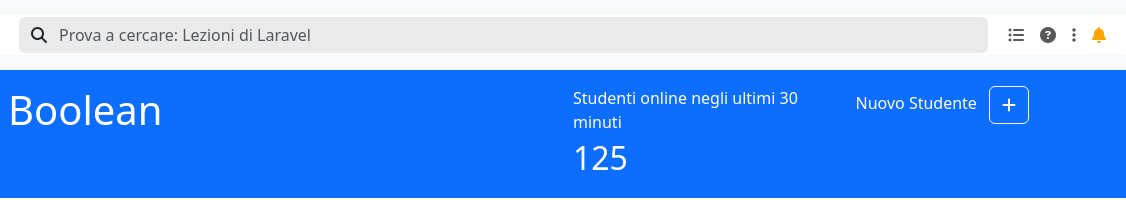
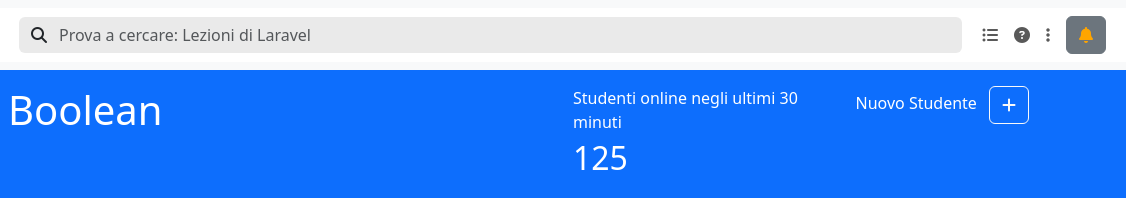
Before and after one commit to GiuseppeCassone/html-css-bootstrap-dashboard, a plain HTML site: page index.html in a window 1280 px wide. Shown: the top 211 px of the page, 154-1280 px from the left. Drawn offline with nearby package versions, Linux system fonts and the light colour scheme.

Commit message:
inserito il dropdown alla campanella

```diff
--- a/index.html
+++ b/index.html
@@ -24,7 +24,7 @@
               <input type="search" class="form-control my_navsearch_bg border-0 m-0 px-0" placeholder="Prova a cercare: Lezioni di Laravel" aria-label="Search" aria-describedby="basic-addon1">
             </div>
           </form>
-          <ul class="navbar-nav">
+          <ul class="navbar-nav align-items-center">
             <li class="nav-item d-none d-lg-inline-block">
               <a class="nav-link" href="#"><i class="fa-solid fa-list-ul"></i></a>
             </li>
@@ -35,7 +35,16 @@
               <a class="nav-link" href="#"><i class="fa-solid fa-ellipsis-vertical"></i></a>
             </li>
             <li class="nav-item">
-              <a class="nav-link"><i class="fa-solid fa-bell"></i></a>
+              <a class="nav-link dropdown">
+                <button class="btn btn-secondary" type="button" data-bs-toggle="dropdown" aria-expanded="false">
+                  <i class="fa-solid fa-bell"></i>
+                </button>
+                <ul class="dropdown-menu dropdown-menu-end">
+                  <li><button class="dropdown-item" type="button">Profilo</button></li>
+                  <li><button class="dropdown-item" type="button">Fatturazione</button></li>
+                  <li><button class="dropdown-item" type="button">Logout</button></li>
+                </ul>
+              </a>
             </li>
           </ul>
         </div>
```
